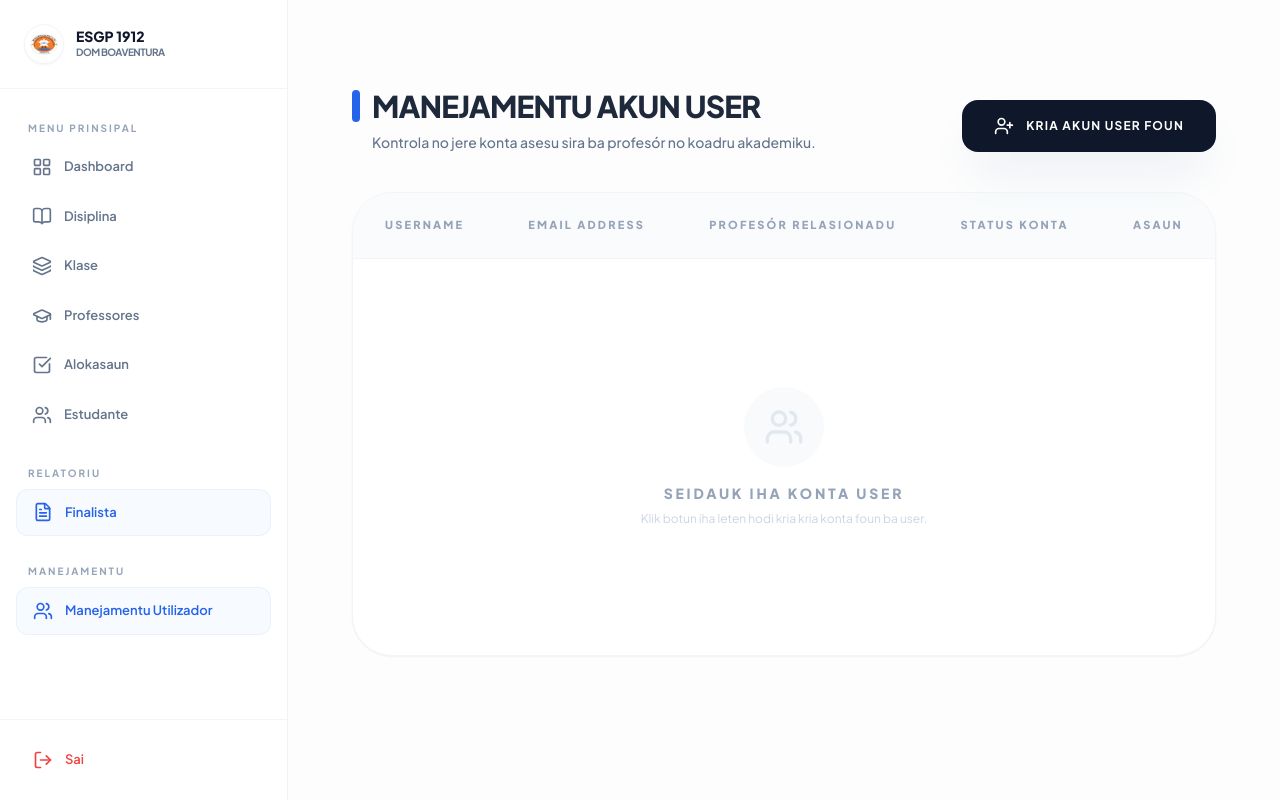
After one commit to Celio-err/Team-Project-SJD, a Django app: page /users/management/users/ in a window 1280 px wide. The commit adds this page. Run offline with Django 5.2, Linux system fonts and the light colour scheme; a user stored in the database is signed in; data comes from the database, SQL or seed files in the repository; some libraries are stand-ins or nearby versions.

Commit message:
aumenta fitur ba manejamentu utilizador

```diff
--- a/apps/users/models.py
+++ b/apps/users/models.py
@@ -1,9 +1,10 @@
 from django.db import models
-
+from django.contrib.auth.models import User
 # Create your models here.
 class Professor(models.Model):
     STATUS_CHOICES = [('Permanente', 'Permanente'), ('Kontratadu', 'Kontratadu'), ('Voluntariu', 'Voluntariu')]
 
+    user = models.OneToOneField(User, on_delete=models.SET_NULL, null=True, blank=True, related_name='professor_profile')
     nis = models.CharField(max_length=20, unique=True, null=True, blank=True)  # NIS bisa null untuk sementara
     id_funcionario = models.CharField(max_length=20, unique=True, null=True, blank=True)  # ID bisa null untuk sementara
     naran_kompletu = models.CharField(max_length=255)
--- a/apps/users/urls.py
+++ b/apps/users/urls.py
@@ -1,5 +1,5 @@
 from django.urls import path
-from .views import dashboard_view, edit_estudante, edit_professor, estudante_create_view, estudante_list_view, hamoos_estudante, hamoos_profesor, professor_create_view, professor_list_view
+from .views import dashboard_view, edit_estudante, edit_professor, estudante_create_view, estudante_list_view, hamoos_estudante, hamoos_profesor, professor_create_view, professor_list_view, user_list_view, user_create_view,user_delete_view
 
 urlpatterns = [
     path('estudante/lista/', estudante_list_view, name='estudante_list'), # Halaman list
@@ -10,4 +10,7 @@ urlpatterns = [
     path('professor/foun/', professor_create_view, name='professor_create'), # Halaman input
     path('professor/hamoos/<int:pk>/', hamoos_profesor, name='hamoos_professor'), # Hapus professor
     path('professor/edit/<int:pk>/', edit_professor, name='edit_professor'), # Edit professor
+    path('management/users/', user_list_view, name='user_list'),
+path('management/users/foun/', user_create_view, name='user_create'),
+path('management/users/delete/<int:pk>/', user_delete_view, name='user_delete'),
 ]
--- a/apps/users/views.py
+++ b/apps/users/views.py
@@ -6,7 +6,10 @@ from django.db.models import Q
 from django.contrib.auth import authenticate, login, logout
 from django.contrib.auth.forms import AuthenticationForm
 from django.contrib import messages
-
+from django.contrib.auth.decorators import user_passes_test
+from django.contrib.auth.models import User
+from .forms import UserCreateForm
+from django.core.paginator import Paginator as DjangoPaginator
 
 
 def login_view(request):
@@ -279,3 +282,50 @@ def edit_professor(request, pk):
     return render(request, 'users/professor_form.html', {
         'professor': professor
     })
+
+def is_admin(user):
+    return user.is_superuser or user.is_staff
+
+@user_passes_test(is_admin)
+def user_list_view(request):
+    # 1. Jalankan query data user
+    user_query = User.objects.all().exclude(id=request.user.id).order_by('-id')
+
+    # 2. Ambil parameter halaman dari URL (?page=1)
+    page_number = request.GET.get('page')
+
+    # 3. Buat objek paginasi dengan nama variabel yang sangat jelas
+    sistema_paginator = DjangoPaginator(user_query, 10)
+
+    # 4. Ambil data halaman spesifik
+    user_data = sistema_paginator.get_page(page_number)
+
+    # 5. Kirim data ke template
+    return render(request, 'users/admin_user/user_list.html', {
+        'user_data': user_data
+    })
+
+@user_passes_test(is_admin)
+def user_create_view(request):
+    if request.method == 'POST':
+        form = UserCreateForm(request.POST)
+        if form.is_valid():
+            user_obj = form.save()
+
+            professor_eskollidu = form.cleaned_data.get('professor')
+            if professor_eskollidu:
+                professor_eskollidu.user = user_obj
+                professor_eskollidu.save()
+
+            messages.success(request, "Konta foun Susesu kria ona!")
+            return redirect('user_list')
+    else:
+        form = UserCreateForm()
+    return render(request, 'users/admin_user/user_form.html', {'form': form, 'title': 'Kria konta Utilizador'})
+
+@user_passes_test(is_admin)
+def user_delete_view(request, pk):
+    user_obj = get_object_or_404(User, id=pk)
+    user_obj.delete()
+    messages.success(request, "Konta refere hamoos ona!")
+    return redirect('user_list')
--- a/templates/base.html
+++ b/templates/base.html
@@ -93,6 +93,12 @@
                     <i data-lucide="file-text" class="w-5 h-5"></i> Finalista
                 </a>
             </div>
+            <div class="pt-6">
+                <p class="text-[10px] font-bold text-slate-400 uppercase tracking-[0.2em] px-3 mb-2">Manejamentu</p>
+                <a href="{% url 'user_list' %}" class="nav-link text-blue-600 bg-blue-50/50 border border-blue-100/50">
+                    <i data-lucide="users" class="w-5 h-5"></i> Manejamentu Utilizador
+                </a>
+            </div>
         </nav>
 
         <div class="p-4 border-t border-slate-100">
--- /dev/null
+++ b/templates/users/admin_user/user_list.html
@@ -0,0 +1,177 @@
+{% extends 'base.html' %}
+{% block content %}
+<div class="max-w-6xl mx-auto px-4 py-10">
+    <!-- Header Section -->
+    <div class="flex flex-col md:flex-row justify-between items-end mb-10 gap-6">
+        <div>
+            <div class="flex items-center gap-3 mb-2">
+                <div class="w-2 h-8 bg-blue-600 rounded-full"></div>
+                <h1 class="text-3xl font-black text-slate-800 tracking-tight uppercase">Manejamentu Akun User</h1>
+            </div>
+            <p class="text-slate-500 text-sm font-medium ml-5">Kontrola no jere konta asesu sira ba profesór no koadru akademiku.</p>
+        </div>
+
+        <a href="{% url 'user_create' %}" class="group flex items-center gap-3 bg-slate-900 text-white px-8 py-4 rounded-2xl font-bold text-xs uppercase tracking-widest shadow-2xl shadow-slate-200 hover:bg-blue-600 transition-all active:scale-95">
+            <i data-lucide="user-plus" class="w-5 h-5 transition-transform group-hover:scale-110"></i>
+            Kria Akun User Foun
+        </a>
+    </div>
+
+    <!-- Table Card -->
+    <div class="bg-white rounded-[40px] shadow-sm border border-slate-100 overflow-hidden">
+        <div class="overflow-x-auto">
+            <table class="w-full text-left border-collapse">
+                <thead>
+                    <tr class="bg-slate-50/80">
+                        <th class="px-8 py-6 text-[11px] font-black text-slate-400 uppercase tracking-[0.2em] border-b border-slate-100">Username</th>
+                        <th class="px-8 py-6 text-[11px] font-black text-slate-400 uppercase tracking-[0.2em] border-b border-slate-100">Email Address</th>
+                        <th class="px-8 py-6 text-[11px] font-black text-slate-400 uppercase tracking-[0.2em] border-b border-slate-100">Profesór Relasionadu</th>
+                        <th class="px-8 py-6 text-[11px] font-black text-slate-400 uppercase tracking-[0.2em] border-b border-slate-100">Status Konta</th>
+                        <th class="px-8 py-6 text-[11px] font-black text-slate-400 uppercase tracking-[0.2em] border-b border-slate-100 text-right">Asaun</th>
+                    </tr>
+                </thead>
+                <tbody class="divide-y divide-slate-50">
+                    {% for u in user_data %}
+                    <tr class="group hover:bg-blue-50/30 transition-all">
+                        <td class="px-8 py-6">
+                            <div class="flex items-center gap-4">
+                                <div class="w-10 h-10 bg-blue-100 rounded-xl flex items-center justify-center text-blue-600 group-hover:bg-blue-600 group-hover:text-white transition-colors">
+                                    <i data-lucide="shield-user" class="w-5 h-5"></i>
+                                </div>
+                                <span class="font-black text-slate-700 text-sm tracking-tight">{{ u.username }}</span>
+                            </div>
+                        </td>
+                        <td class="px-8 py-6">
+                            <span class="text-sm font-bold text-slate-500">{{ u.email|default:"-" }}</span>
+                        </td>
+                        <td class="px-8 py-6">
+                            {% if u.professor_profile %}
+                            <div class="flex items-center gap-3">
+                                <div class="w-8 h-8 bg-slate-200 rounded-full overflow-hidden border-2 border-white shadow-sm">
+                                    <img src="https://ui-avatars.com/api/?name={{ u.professor_profile.naran_kompletu }}&background=random" alt="">
+                                </div>
+                                <span class="font-bold text-slate-600 text-sm tracking-tight">{{ u.professor_profile.naran_kompletu }}</span>
+                            </div>
+                            {% else %}
+                            <span class="text-xs font-bold text-slate-300 italic">Seidauk ligadu ba profesór</span>
+                            {% endif %}
+                        </td>
+                        <td class="px-8 py-6">
+                            {% if u.is_superuser %}
+                            <span class="inline-flex items-center gap-1.5 px-3 py-1 bg-red-50 text-red-600 rounded-lg border border-red-100 text-[10px] font-black uppercase tracking-wider">
+                                Super Admin
+                            </span>
+                            {% elif u.is_staff %}
+                            <span class="inline-flex items-center gap-1.5 px-3 py-1 bg-amber-50 text-amber-600 rounded-lg border border-amber-100 text-[10px] font-black uppercase tracking-wider">
+                                Staff
+                            </span>
+                            {% else %}
+                            <span class="inline-flex items-center gap-1.5 px-3 py-1 bg-emerald-50 text-emerald-600 rounded-lg border border-emerald-100 text-[10px] font-black uppercase tracking-wider">
+                                Profesór
+                            </span>
+                            {% endif %}
+                        </td>
+                        <td class="px-8 py-6 text-right">
+                            <div class="flex justify-end gap-3">
+                                <button onclick="confirmDelete('{% url 'user_delete' u.id %}')"
+                                        class="p-2.5 bg-white border border-slate-200 text-red-500 rounded-xl hover:border-red-500 hover:bg-red-50 transition-all group"
+                                        title="Hamoos Konta">
+                                    <i data-lucide="trash-2" class="w-4 h-4 transition-transform group-hover:scale-110"></i>
+                                </button>
+                            </div>
+                        </td>
+                    </tr>
+                    {% empty %}
+                    <tr>
+                        <td colspan="5" class="px-8 py-32 text-center">
+                            <div class="flex flex-col items-center">
+                                <div class="w-20 h-20 bg-slate-50 rounded-full flex items-center justify-center mb-4 text-slate-200">
+                                    <i data-lucide="users" class="w-10 h-10"></i>
+                                </div>
+                                <h3 class="text-slate-400 font-black uppercase tracking-[0.2em] text-sm">Seidauk iha konta user</h3>
+                                <p class="text-slate-300 text-xs mt-2">Klik botun iha leten hodi kria kria konta foun ba user.</p>
+                            </div>
+                        </td>
+                    </tr>
+                    {% endfor %}
+                </tbody>
+            </table>
+        </div>
+    </div>
+
+    <!-- Navigasaun Paginasaun -->
+    {% if user_data.has_other_pages %}
+    <div class="mt-8 flex flex-col md:flex-row items-center justify-between gap-4 px-8 py-6 bg-white rounded-[30px] border border-slate-100 shadow-sm">
+        <div class="text-[10px] text-slate-400 font-black uppercase tracking-widest">
+            Hatudu <span class="text-blue-600">{{ user_data.start_index }}</span>
+            to'o <span class="text-blue-600">{{ user_data.end_index }}</span>
+            husi <span class="text-slate-800">{{ user_data.paginator.count }}</span> dadus
+        </div>
+
+        <nav class="flex items-center gap-2">
+            {% if user_data.has_previous %}
+                <a href="?page={{ user_data.previous_page_number }}" class="p-3 rounded-xl border border-slate-100 text-slate-400 hover:bg-blue-50 hover:text-blue-600 hover:border-blue-100 transition-all active:scale-90">
+                    <i data-lucide="chevron-left" class="w-4 h-4"></i>
+                </a>
+            {% endif %}
+
+            <div class="flex items-center gap-1.5">
+                {% for num in user_data.paginator.page_range %}
+                    {% if user_data.number == num %}
+                        <span class="px-5 py-2.5 bg-blue-600 text-white text-xs font-black rounded-xl shadow-lg shadow-blue-500/20">
+                            {{ num }}
+                        </span>
+                    {% elif num > user_data.number|add:'-3' and num < user_data.number|add:'3' %}
+                        <a href="?page={{ num }}" class="px-5 py-2.5 text-xs font-black text-slate-400 hover:text-blue-600 hover:bg-blue-50 rounded-xl transition-all">
+                            {{ num }}
+                        </a>
+                    {% endif %}
+                {% endfor %}
+            </div>
+
+            {% if user_data.has_next %}
+                <a href="?page={{ user_data.next_page_number }}" class="p-3 rounded-xl border border-slate-100 text-slate-400 hover:bg-blue-50 hover:text-blue-600 hover:border-blue-100 transition-all active:scale-90">
+                    <i data-lucide="chevron-right" class="w-4 h-4"></i>
+                </a>
+            {% endif %}
+        </nav>
+    </div>
+    {% endif %}
+</div>
+
+<!-- Scripts Integrasi (SweetAlert2 & Lucide) -->
+<script src="https://unpkg.com/lucide@latest"></script>
+<script src="https://cdn.jsdelivr.net/npm/sweetalert2@11"></script>
+<script>
+    lucide.createIcons();
+
+    function confirmDelete(url) {
+        Swal.fire({
+            title: 'Ita boot hakarak duni hamos?',
+            text: "Konta user ne'e sei lakon tiha ba nafatin husi sistema!",
+            icon: 'warning',
+            showCancelButton: true,
+            confirmButtonColor: '#ef4444',
+            cancelButtonColor: '#64748b',
+            confirmButtonText: 'Sim, Hamos!',
+            cancelButtonText: 'Kansela',
+            background: '#ffffff',
+            borderRadius: '20px',
+            customClass: {
+                popup: 'rounded-3xl border border-slate-100 shadow-2xl',
+                confirmButton: 'rounded-xl px-6 py-3 font-bold uppercase text-xs tracking-widest',
+                cancelButton: 'rounded-xl px-6 py-3 font-bold uppercase text-xs tracking-widest'
+            }
+        }).then((result) => {
+            if (result.isConfirmed) {
+                Swal.fire({
+                    title: 'Hamos hela...',
+                    timerProgressBar: true,
+                    didOpen: () => { Swal.showLoading(); }
+                });
+                window.location.href = url;
+            }
+        })
+    }
+</script>
+{% endblock %}
```
Also changed, not shown: apps/users/forms.py (added, +32 -0 lines), templates/users/admin_user/user_form.html (added, +99 -0 lines), apps/users/migrations/0003_professor_user.py (added).
